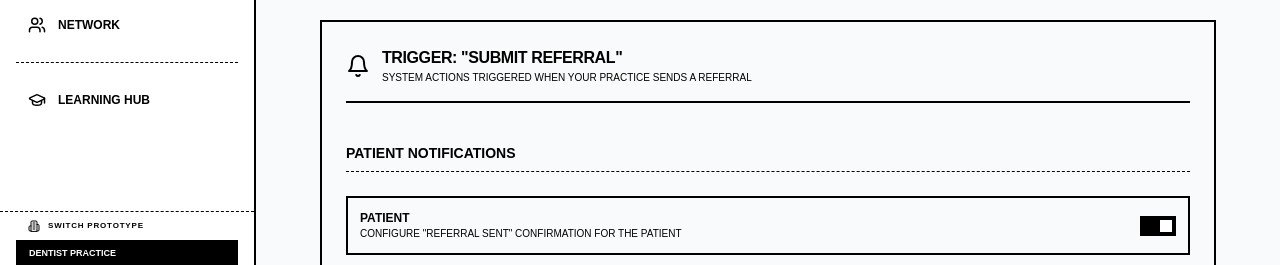
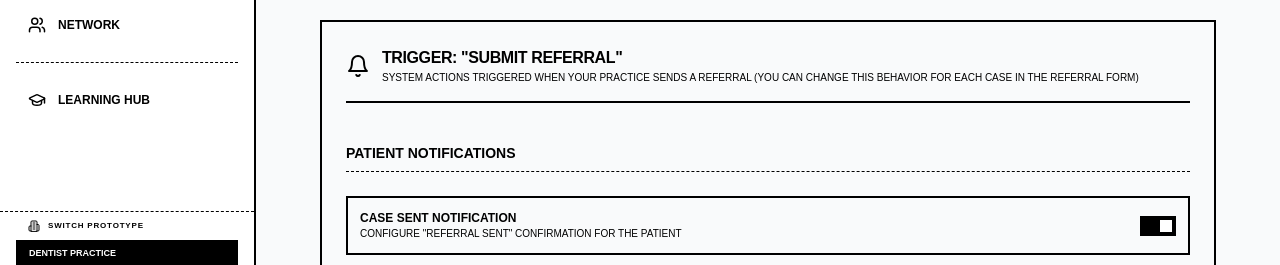
Before and after one commit to anton-g-kulikov/drtalk, a Next.js app: page /dentist/settings/notifications in a window 1280 px wide. Shown: the part 226-491 px from the top of the page. Built offline with nearby package versions, Linux system fonts and the light colour scheme; no server answers; the database is empty.

Commit message:
feat: update notification labels and descriptions based on user role in settings page

```diff
--- a/src/app/settings/notifications/page.tsx
+++ b/src/app/settings/notifications/page.tsx
@@ -74,7 +74,7 @@ export default function NotificationsPage() {
                 </h3>
                 <p className="text-[10px] text-muted-foreground uppercase">
                   {isDentist
-                    ? 'System actions triggered when your practice sends a referral'
+                    ? 'System actions triggered when your practice sends a referral (you can change this behavior for each case in the referral form)'
                     : 'System actions triggered when you process an incoming referral'}
                 </p>
               </div>
@@ -168,7 +168,9 @@ export default function NotificationsPage() {
                   <div className="space-y-3">
                     <div className="flex items-center justify-between border-2 border-black p-3 bg-gray-50 hover:bg-gray-100 transition-colors">
                       <div>
-                        <p className="text-xs font-bold uppercase">Patient</p>
+                        <p className="text-xs font-bold uppercase">
+                          {isDentist ? 'Case Sent Notification' : 'Case Accepted Notification'}
+                        </p>
                         <p className="text-[10px] text-muted-foreground uppercase">
                           {isDentist
                             ? 'Configure "Referral Sent" confirmation for the patient'
```
